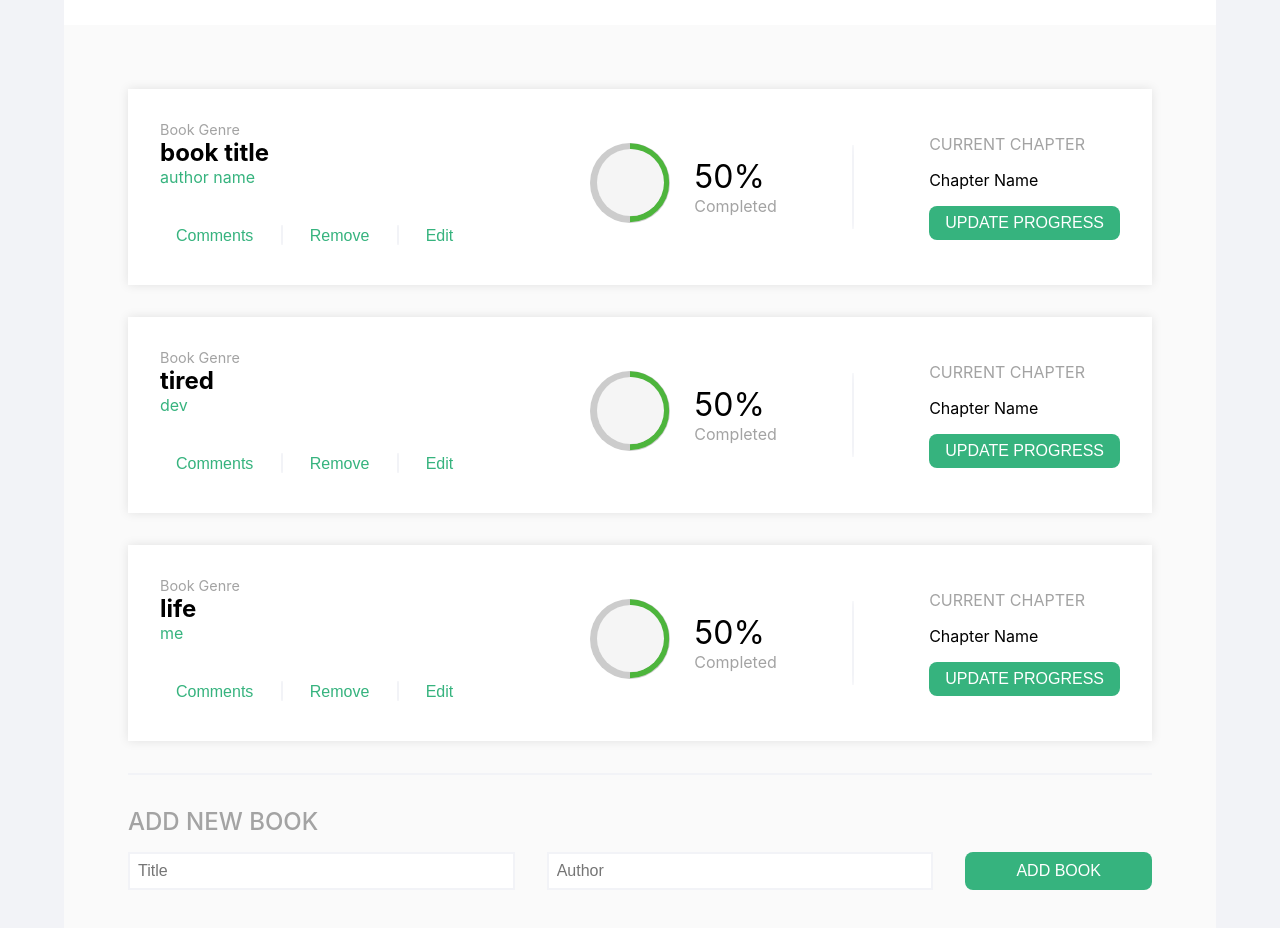
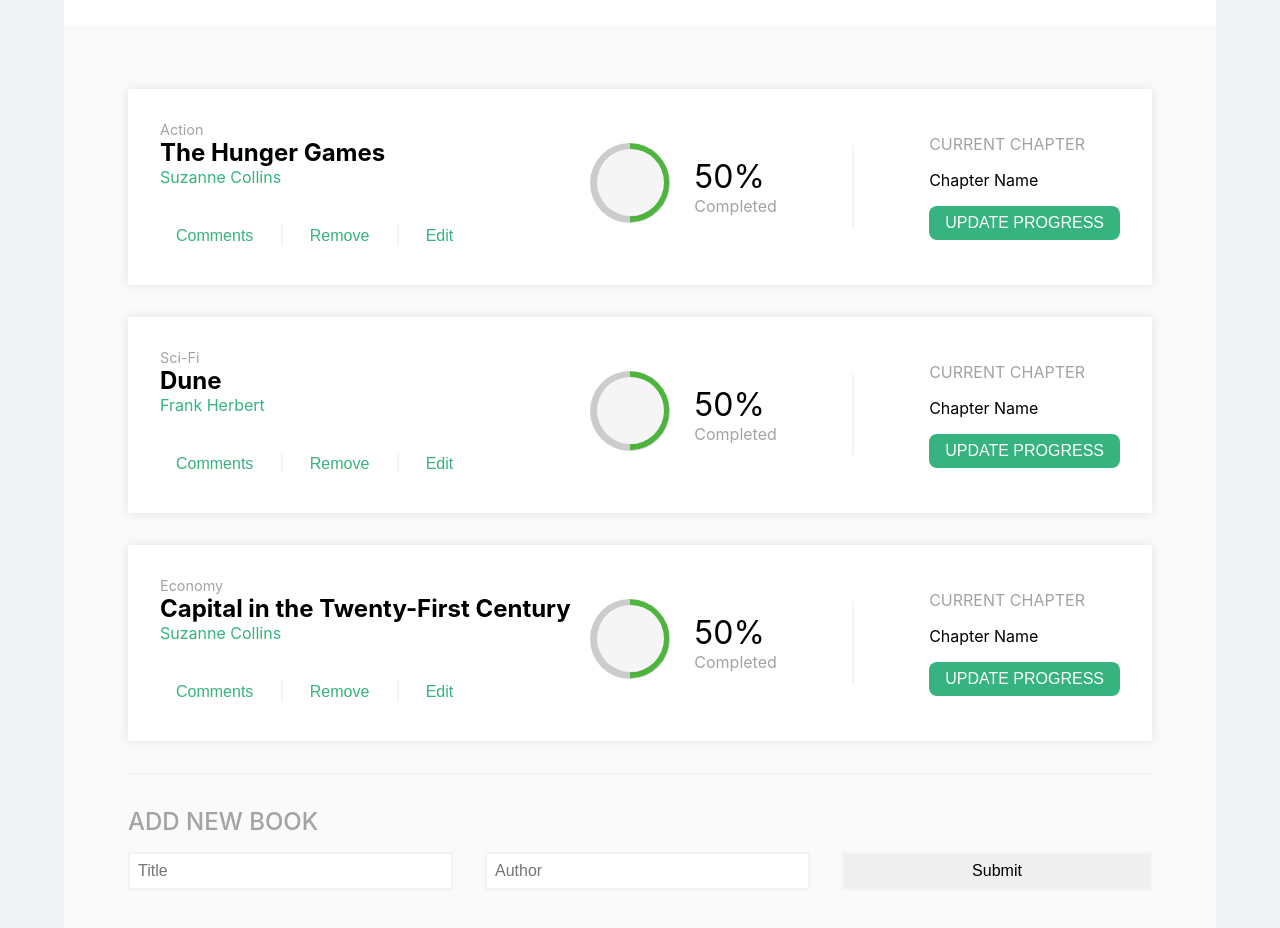
Before and after one commit to lukman155/bookstore, a React (Create React App) app: page / in a window 1280 px wide. Shown: the part 140-1068 px from the top of the page. Built offline with nearby package versions, Linux system fonts and the light colour scheme.

Commit message:
Connect react and redux

```diff
--- a/src/components/Book.js
+++ b/src/components/Book.js
@@ -1,18 +1,27 @@
 import React from 'react';
 import PropTypes from 'prop-types';
+import { useDispatch } from 'react-redux';
+import { removeBookAction } from '../redux/books/books';
 
-const Book = ({ title, author }) => (
+const Book = ({
+  title, author, category = 'Uncategorized', id,
+}) => {
+  const dispatch = useDispatch();
 
+  const handleClick = () => {
+    dispatch(removeBookAction(id));
+  };
+  return (
     <>
       <div className="book">
         <div className="book-info">
-        <p>Book Genre</p>
+          <p>{category}</p>
           <h3>{title}</h3>
           <p>{author}</p>
           <div className="book-actions">
             <button type="button">Comments</button>
             <span className="vertical-line" />
-          <button type="button">Remove</button>
+            <button type="button" onClick={handleClick}>Remove</button>
             <span className="vertical-line" />
             <button type="button">Edit</button>
           </div>
@@ -40,9 +49,12 @@
       </div>
     </>
   );
+};
 
 Book.propTypes = {
   title: PropTypes.string.isRequired,
   author: PropTypes.string.isRequired,
+  category: PropTypes.string.isRequired,
+  id: PropTypes.string.isRequired,
 };
 export default Book;
--- a/src/components/Books.js
+++ b/src/components/Books.js
@@ -1,19 +1,29 @@
 import React from 'react';
+import { useSelector } from 'react-redux';
 import Form from './Form';
 import Book from './Book';
 import NavBar from './NavBar';
 
-const Books = () => (
+const Books = () => {
+  const books = useSelector((state) => state.book);
+  return (
     <>
       <NavBar />
       <div className="books-con">
-      <Book title="book title" author="author name" />
-      <Book title="tired" author="dev" />
-      <Book title="life" author="me" />
+        {books.map((book) => (
+          <Book
+            key={book.id}
+            title={book.title}
+            author={book.author}
+            category={book.category}
+            id={book.id}
+          />
+        ))}
         <span className="horizontal-line" />
         <Form />
       </div>
     </>
   );
+};
 
 export default Books;
--- a/src/components/Categories.js
+++ b/src/components/Categories.js
@@ -1,12 +1,18 @@
 import React from 'react';
+import { useDispatch } from 'react-redux';
+import { checkStatusAction } from '../redux/categories/categories';
 import NavBar from './NavBar';
 
-const Books = () => (
-  <>
-    <NavBar />
-    <button className="btn" type="button">Check Status</button>
-
-  </>
-);
-
-export default Books;
+function Categories() {
+  const dispatch = useDispatch();
+  const handleClick = () => {
+    dispatch(checkStatusAction());
+  };
+  return (
+    <div>
+      <NavBar />
+      <button onClick={handleClick} type="button">Check Status</button>
+    </div>
+  );
+}
+export default Categories;
--- a/src/components/Form.js
+++ b/src/components/Form.js
@@ -1,16 +1,49 @@
-import React from 'react';
+/* eslint linebreak-style: ["error", "windows"] */
+import React, { useState } from 'react';
+import { useDispatch } from 'react-redux';
+import { addBookAction } from '../redux/books/books';
 
-const Form = () => (
-  <>
-    <div className="add-book">
-      <p>ADD NEW BOOK</p>
-      <div className="add-book-form">
-        <input type="text" placeholder="Title" />
-        <input type="text" placeholder="Author" />
-        <button type="button">ADD BOOK</button>
+const Form = () => {
+  const dispatch = useDispatch();
+  const [book, setBook] = useState({
+    title: '',
+    author: '',
+  });
+
+  const handleChange = (e) => {
+    setBook({
+      ...book,
+      [e.target.name]: e.target.value,
+    });
+  };
+
+  const handleSubmit = (e) => {
+    e.preventDefault();
+    const data = {
+      ...book,
+      id: Date.now().toString(),
+    };
+    if (book.title.length > 0 && book.title.length > 0) {
+      dispatch(addBookAction(data));
+    }
+    setBook({
+      title: '',
+      author: '',
+    });
+  };
+
+  return (
+    <>
+      <div className="add-book">
+        <p>ADD NEW BOOK</p>
+        <form className="AddForm add-book-form" onSubmit={handleSubmit}>
+          <input type="text" name="title" placeholder="Title" required value={book.title} onChange={handleChange} />
+          <input type="text" name="author" placeholder="Author" required value={book.author} onChange={handleChange} />
+          <input type="submit" />
+        </form>
       </div>
-    </div>
-  </>
-);
+    </>
+  );
+};
 
 export default Form;
--- a/src/index.js
+++ b/src/index.js
@@ -1,14 +1,18 @@
 import React from 'react';
 import ReactDOM from 'react-dom/client';
 import { BrowserRouter as Router } from 'react-router-dom';
+import { Provider } from 'react-redux';
+import store from './redux/configureStore';
 import './index.css';
 import App from './App';
 
 const root = ReactDOM.createRoot(document.getElementById('root'));
 root.render(
   <React.StrictMode>
-    <Router>
-      <App />
-    </Router>
+    <Provider store={store}>
+      <Router>
+        <App />
+      </Router>
+    </Provider>
   </React.StrictMode>,
 );
--- a/src/redux/books/books.js
+++ b/src/redux/books/books.js
@@ -1,7 +1,26 @@
 const ADD_BOOK = 'bookstore/books/ADD_BOOK';
 const REMOVE_BOOK = 'bookstore/books/REMOVE_BOOK';
 
-const initialState = [];
+const initialState = [
+  {
+    id: '1',
+    title: 'The Hunger Games',
+    category: 'Action',
+    author: 'Suzanne Collins',
+  },
+  {
+    id: '2',
+    title: 'Dune',
+    category: 'Sci-Fi',
+    author: 'Frank Herbert',
+  },
+  {
+    id: '3',
+    title: 'Capital in the Twenty-First Century',
+    category: 'Economy',
+    author: 'Suzanne Collins',
+  },
+];
 
 const booksReducer = (state = initialState, action) => {
   switch (action.type) {
```
Lines whose indentation alone changed are shown as unchanged.
